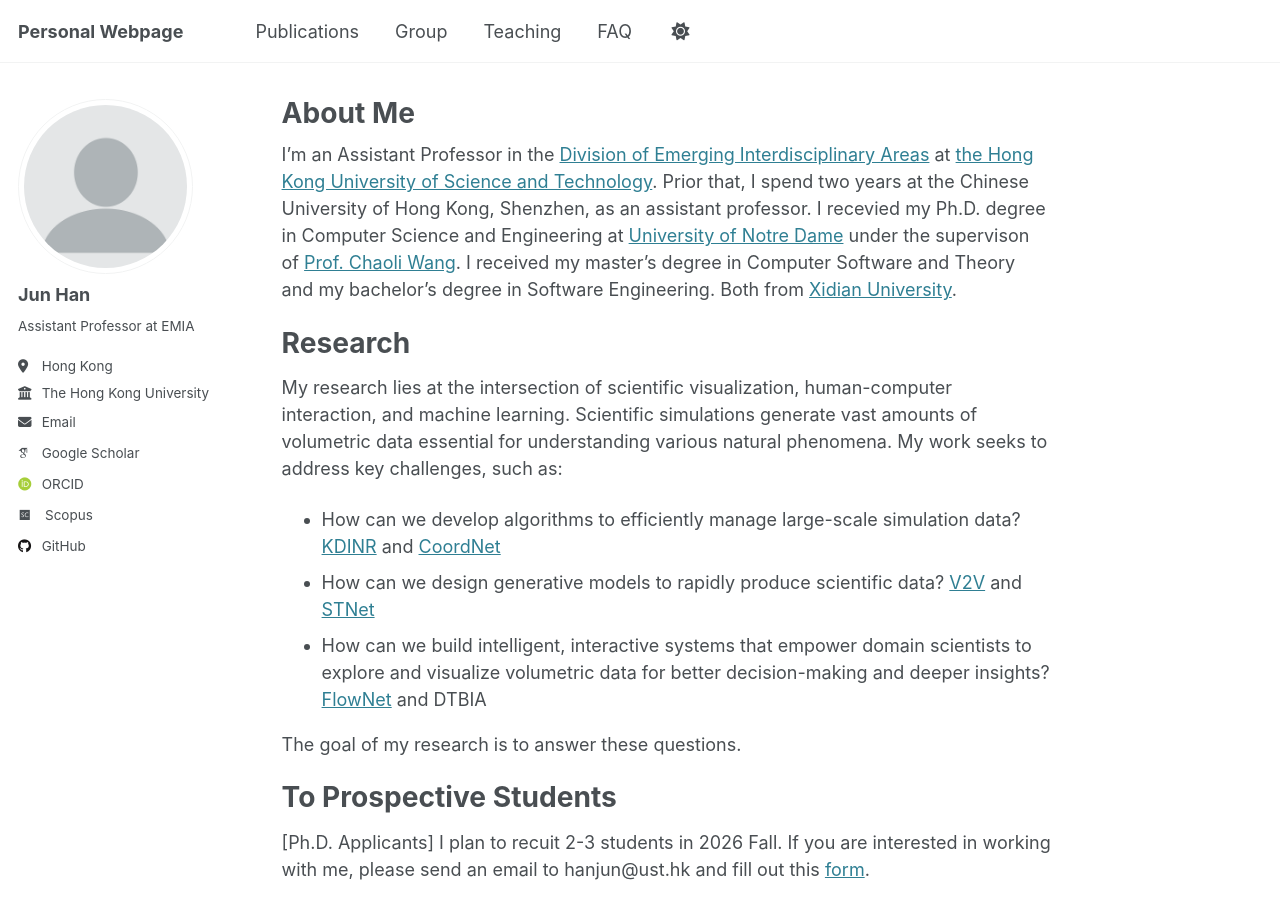
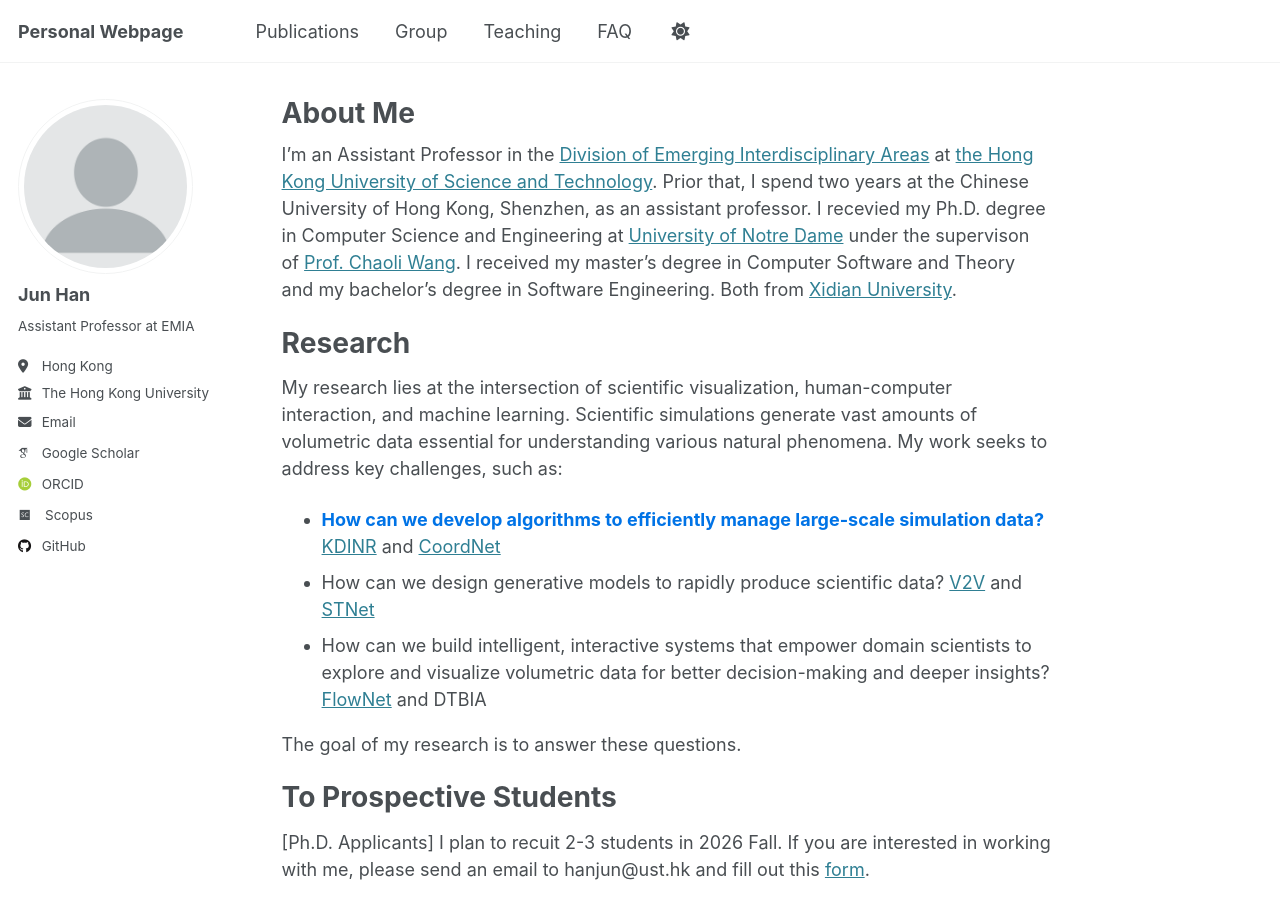
Before and after one commit to stevenhan1991/stevenhan1991.github.io, a Jekyll site: the page built from _pages/about.md, in a window 1280 px wide and 900 px high. Built offline with Jekyll 4.4.1, drawn with Linux system fonts in a browser that asks for light colours; some web fonts are replaced.

Commit message:
Update about.md

```diff
--- a/_pages/about.md
+++ b/_pages/about.md
@@ -12,7 +12,7 @@ I'm an Assistant Professor in the [Division of Emerging Interdisciplinary Areas]
 <h1 id='research'>Research</h1>
 My research lies at the intersection of scientific visualization, human-computer interaction, and machine learning. Scientific simulations generate vast amounts of volumetric data essential for understanding various natural phenomena. My work seeks to address key challenges, such as:
 <ul>
-<li> How can we develop algorithms to efficiently manage large-scale simulation data? <a href='https://ieeexplore.ieee.org/abstract/document/10371224/'>KDINR</a> and <a href='https://ieeexplore.ieee.org/abstract/document/9852325/'>CoordNet</a> </li>
+<li> <span style="color: #0073e6; font-weight: bold;"> How can we develop algorithms to efficiently manage large-scale simulation data? </span> <a href='https://ieeexplore.ieee.org/abstract/document/10371224/'>KDINR</a> and <a href='https://ieeexplore.ieee.org/abstract/document/9852325/'>CoordNet</a> </li>
 <li> How can we design generative models to rapidly produce scientific data? <a href='https://ieeexplore.ieee.org/document/9230431/'>V2V</a> and <a href='https://ieeexplore.ieee.org/document/9552857/'>STNet</a> </li>
 <li>How can we build intelligent, interactive systems that empower domain scientists to explore and visualize volumetric data for better decision-making and deeper insights? <a href='https://ieeexplore.ieee.org/abstract/document/8532319' >FlowNet</a> and DTBIA </li>
 </ul>
```
